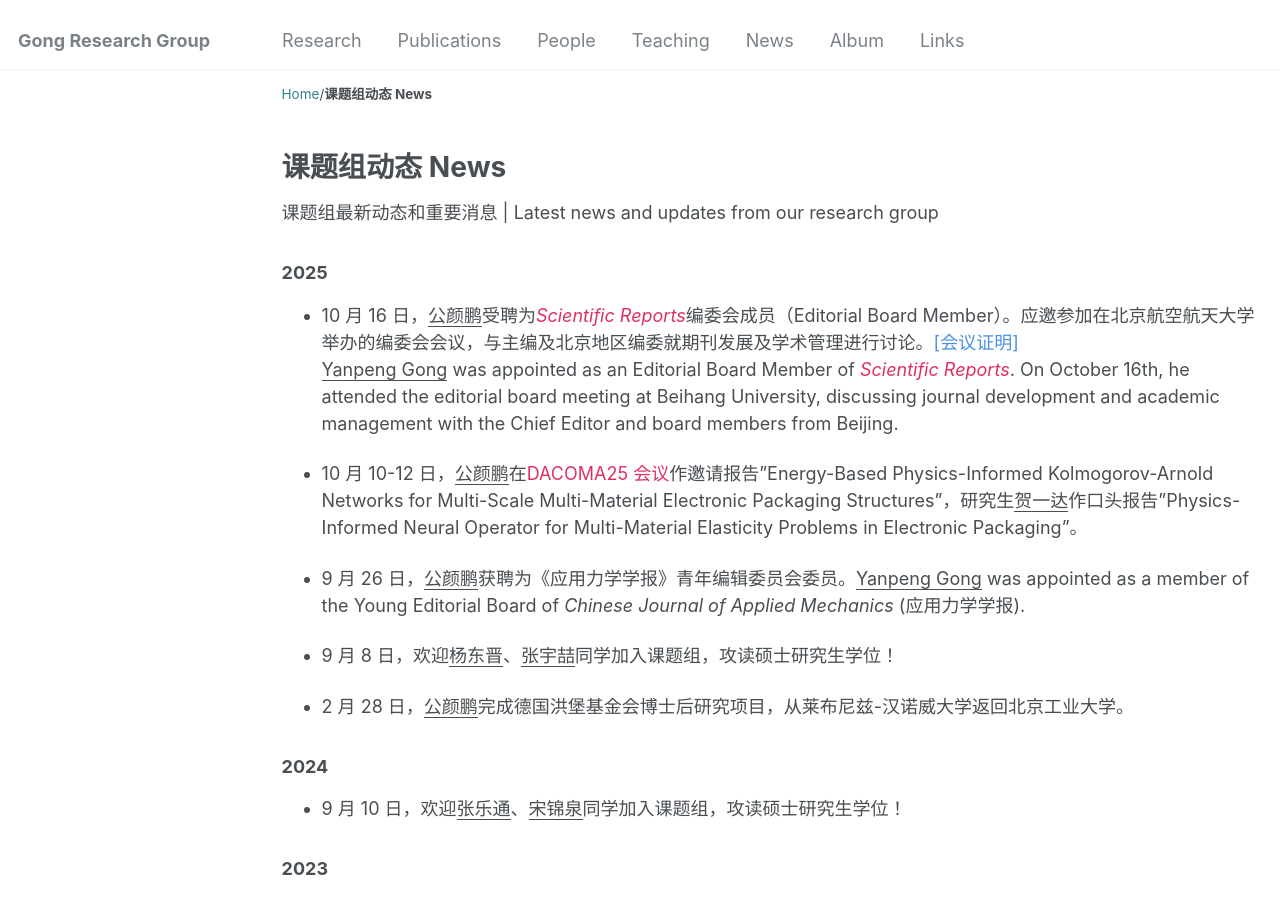
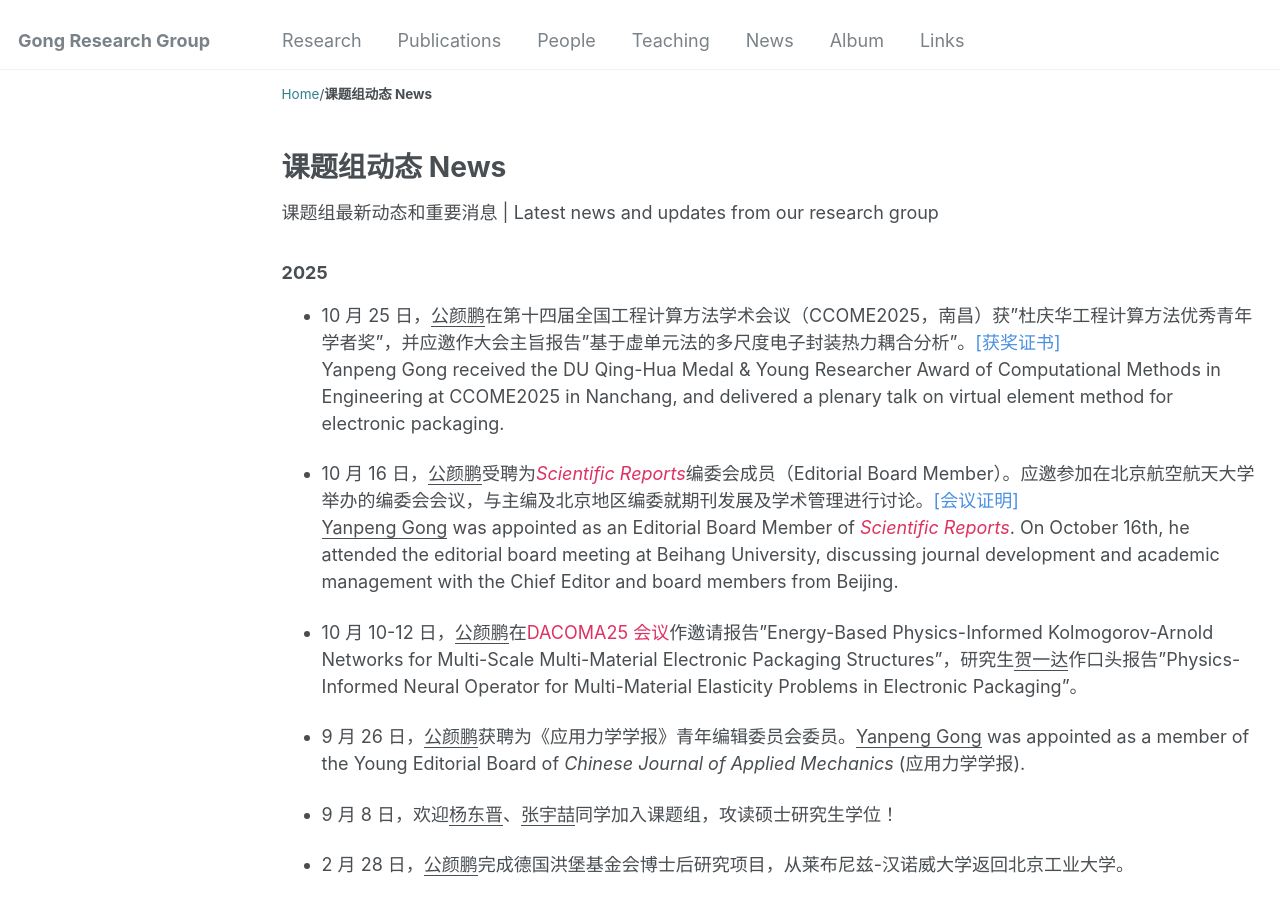
Before and after one commit to yanpeng-gong/yanpeng-gong.github.io, a Jekyll site: the page built from _news/news.md, in a window 1280 px wide and 900 px high. Built offline with Jekyll 4.4.1, drawn with Linux system fonts in a browser that asks for light colours.

Commit message:
news update

```diff
--- a/_news/news.md
+++ b/_news/news.md
@@ -18,6 +18,9 @@ collection: news
 <p>课题组最新动态和重要消息 | Latest news and updates from our research group</p>
 
 <h3>2025</h3>
+
+- 10 月 25 日，<u>公颜鹏</u>在第十四届全国工程计算方法学术会议（CCOME2025，南昌）获"杜庆华工程计算方法优秀青年学者奖"，并应邀作大会主旨报告"基于虚单元法的多尺度电子封装热力耦合分析"。<a href="http://yanpeng-gong.github.io/files/news/2025_DQH_award.pdf" style="text-decoration:none;color:#4A90E2;">[获奖证书]</a><br>
+  Yanpeng Gong received the DU Qing-Hua Medal & Young Researcher Award of Computational Methods in Engineering at CCOME2025 in Nanchang, and delivered a plenary talk on virtual element method for electronic packaging.
 
 - 10 月 16 日，<u>公颜鹏</u>受聘为<a href="https://www.nature.com/srep/" style="text-decoration:none;color:#DE3163;"><em>Scientific Reports</em></a>编委会成员（Editorial Board Member）。应邀参加在北京航空航天大学举办的编委会会议，与主编及北京地区编委就期刊发展及学术管理进行讨论。<a href="http://yanpeng-gong.github.io/files/news/2025_SR_EBM_meeting.pdf" style="text-decoration:none;color:#4A90E2;">[会议证明]</a><br>
   <u>Yanpeng Gong</u> was appointed as an Editorial Board Member of <a href="https://www.nature.com/srep/" style="text-decoration:none;color:#DE3163;"><em>Scientific Reports</em></a>. On October 16th, he attended the editorial board meeting at Beihang University, discussing journal development and academic management with the Chief Editor and board members from Beijing.
```
Also changed, not shown: 1 other file.
